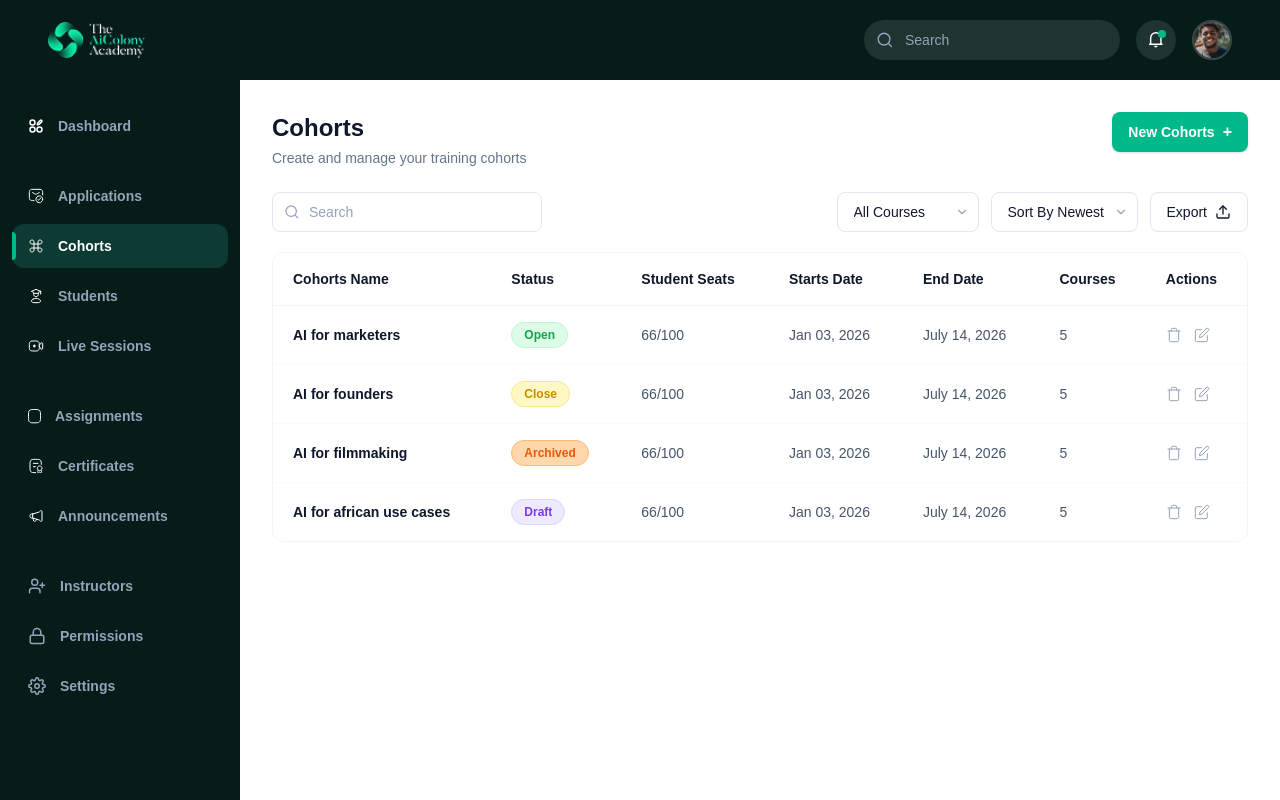
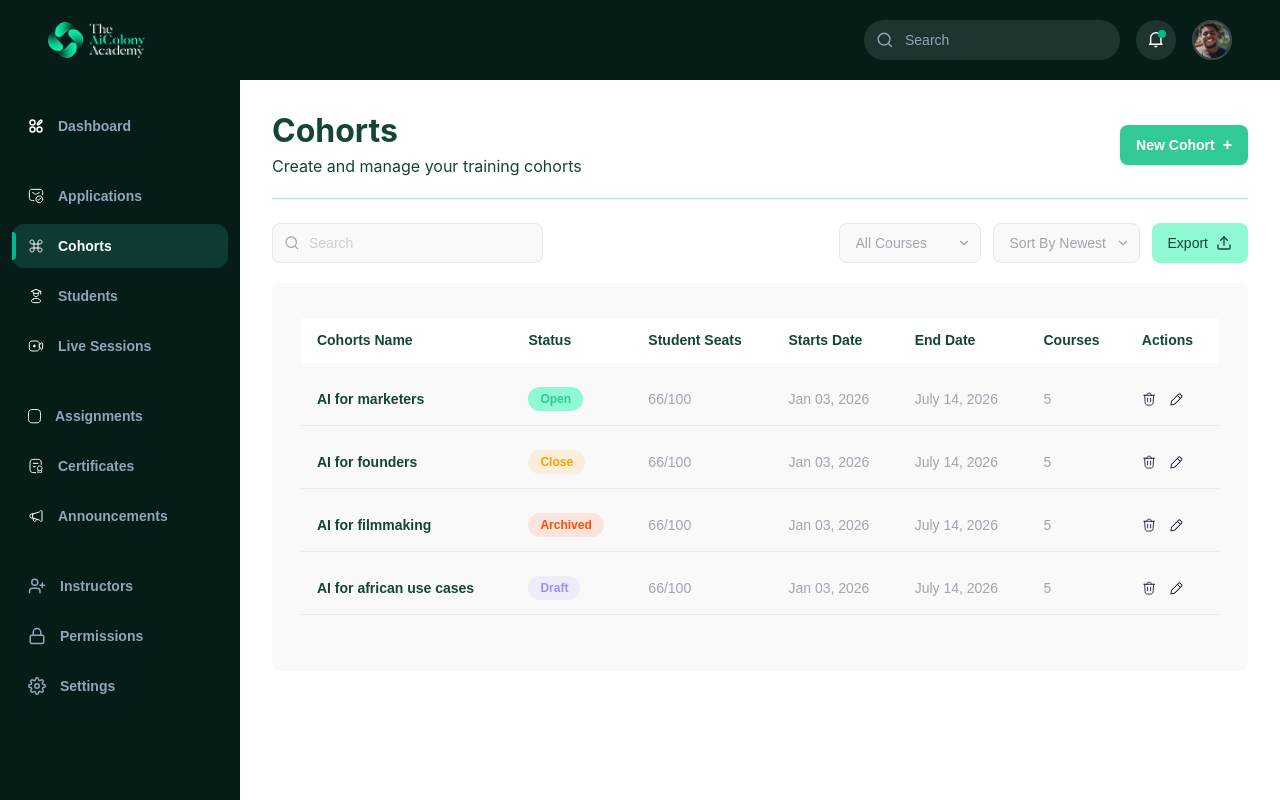
Before and after one commit to bolajidavid25/The-AI-Colony-Academy-, a Next.js app: page /dashboard-light/cohorts in a window 1280 px wide. Shown: the top 800 px of the page. Built offline with nearby package versions, Linux system fonts and the light colour scheme.

Commit message:
Cohort Main page edit complete

```diff
--- a/src/components/dashboard-light/cohorts/CohortsScreen.tsx
+++ b/src/components/dashboard-light/cohorts/CohortsScreen.tsx
@@ -1,34 +1,29 @@
 "use client";
 
 import Link from "next/link";
+import Image from "next/image";
 import { useState } from "react";
 import { COHORTS_DATA, STATUS_STYLES, CohortStatus } from "./cohortsData";
+import editIcon from "@/assets/icons/edit-icon.png";
 
 // ─── Icons ────────────────────────────────────────────────────────────────────
+
+function DeleteIcon() {
+  return (
+    <svg width="15" height="15" viewBox="0 0 15 15" fill="none" xmlns="http://www.w3.org/2000/svg">
+      <path d="M11.5899 3.26855L11.2215 9.22766L11.2214 9.22844C11.1273 10.7504 11.0803 11.5115 10.6987 12.0588C10.51 12.3293 10.2671 12.5577 9.98534 12.7293C9.41554 13.0765 8.65284 13.0765 7.12739 13.0765H7.12738C5.59998 13.0765 4.83626 13.0765 4.26606 12.7287C3.98416 12.5568 3.74116 12.328 3.55254 12.0569C3.17104 11.5087 3.12501 10.7464 3.03298 9.22177L2.67358 3.26855" strokeWidth="0.891627" strokeLinecap="round" stroke="#141B34"/>
+      <path d="M1.7832 3.26845H4.78675M4.78675 3.26845H9.54375M4.78675 3.26845L5.14678 2.47862C5.40953 1.90221 5.5409 1.61401 5.77608 1.43358C5.82821 1.3936 5.88356 1.358 5.94156 1.32715C6.2033 1.18799 6.52 1.18799 7.15347 1.18799C7.77143 1.18799 8.08041 1.18799 8.33785 1.32155C8.39498 1.35118 8.4496 1.38539 8.50114 1.42386C8.73362 1.59726 8.86843 1.87529 9.138 2.43135L9.54375 3.26845M9.54375 3.26845H12.4827" strokeWidth="0.891627" strokeLinecap="round" stroke="#141B34"/>
+      <path d="M5.64648 9.80723V6.24072" strokeWidth="0.891627" strokeLinecap="round" stroke="#141B34"/>
+      <path d="M8.6189 9.80735V6.24084" strokeWidth="0.891627" strokeLinecap="round" stroke="#141B34"/>
+    </svg>
+  );
+}
 
 function SearchIcon() {
   return (
     <svg width="16" height="16" viewBox="0 0 19 19" fill="none" xmlns="http://www.w3.org/2000/svg">
-      <path d="M13.1602 13.1582L16.2562 16.2542" stroke="#94A3B8" strokeWidth="1.5" strokeLinecap="round" strokeLinejoin="round" />
-      <path d="M14.7084 8.51436C14.7084 5.09456 11.9361 2.32227 8.51631 2.32227C5.09651 2.32227 2.32422 5.09456 2.32422 8.51436C2.32422 11.9342 5.09651 14.7064 8.51631 14.7064C11.9361 14.7064 14.7084 11.9342 14.7084 8.51436Z" stroke="#94A3B8" strokeWidth="1.5" strokeLinecap="round" strokeLinejoin="round" />
-    </svg>
-  );
-}
-
-function TrashIcon() {
-  return (
-    <svg width="16" height="16" viewBox="0 0 24 24" fill="none" stroke="#94A3B8" strokeWidth="1.5" strokeLinecap="round" strokeLinejoin="round">
-      <polyline points="3 6 5 6 21 6" />
-      <path d="M19 6v14a2 2 0 0 1-2 2H7a2 2 0 0 1-2-2V6m3 0V4a2 2 0 0 1 2-2h4a2 2 0 0 1 2 2v2" />
-    </svg>
-  );
-}
-
-function EditIcon() {
-  return (
-    <svg width="16" height="16" viewBox="0 0 24 24" fill="none" stroke="#94A3B8" strokeWidth="1.5" strokeLinecap="round" strokeLinejoin="round">
-      <path d="M11 4H4a2 2 0 0 0-2 2v14a2 2 0 0 0 2 2h14a2 2 0 0 0 2-2v-7" />
-      <path d="M18.5 2.5a2.121 2.121 0 0 1 3 3L12 15l-4 1 1-4 9.5-9.5z" />
+      <path d="M13.1602 13.1582L16.2562 16.2542" stroke="#A0A5B0" strokeWidth="1.5" strokeLinecap="round" strokeLinejoin="round" />
+      <path d="M14.7084 8.51436C14.7084 5.09456 11.9361 2.32227 8.51631 2.32227C5.09651 2.32227 2.32422 5.09456 2.32422 8.51436C2.32422 11.9342 5.09651 14.7064 8.51631 14.7064C11.9361 14.7064 14.7084 11.9342 14.7084 8.51436Z" stroke="#A0A5B0" strokeWidth="1.5" strokeLinecap="round" strokeLinejoin="round" />
     </svg>
   );
 }
@@ -73,25 +68,55 @@ export default function CohortsScreen() {
   );
 
   return (
-    <div className="min-h-screen w-full">
-      {/* ── Header ── */}
-      <div className="mb-6 flex items-start justify-between">
+    /* Entire page background #FFFFFF */
+    <div className="min-h-screen w-full" style={{ backgroundColor: "#FFFFFF" }}>
+
+      {/* ── Page Header (with bottom border) ── */}
+      <div
+        className="mb-6 flex items-center justify-between pb-5"
+        style={{ borderBottom: "1px solid #8FF9D1" }}
+      >
         <div>
-          <h1 className="text-2xl font-bold text-[#0F172A]">Cohorts</h1>
-          <p className="mt-1 text-sm text-[#64748B]">Create and manage your training cohorts</p>
+          {/* Cohorts: Inter 700 Bold 32px, colour #154535 */}
+          <h1
+            style={{
+              fontFamily: "Inter, sans-serif",
+              fontWeight: 700,
+              fontSize: "32px",
+              color: "#154535",
+              lineHeight: 1.2,
+            }}
+          >
+            Cohorts
+          </h1>
+          {/* Subtitle: Inter 400 Regular 16px, colour #154535 */}
+          <p
+            className="mt-1"
+            style={{
+              fontFamily: "Inter, sans-serif",
+              fontWeight: 400,
+              fontSize: "16px",
+              color: "#154535",
+            }}
+          >
+            Create and manage your training cohorts
+          </p>
         </div>
+
+        {/* New Cohort button: bg #31CA92, text #FFF */}
         <Link
           href="/dashboard-light/cohorts/new"
-          className="inline-flex items-center gap-2 rounded-lg bg-[#00B98A] px-4 py-2.5 text-sm font-semibold text-white shadow-sm hover:bg-[#009E76] transition-colors"
+          className="inline-flex items-center gap-2 rounded-lg px-4 py-2.5 text-sm font-semibold shadow-sm transition-colors"
+          style={{ backgroundColor: "#31CA92", color: "#FFF" }}
         >
-          New Cohorts
+          New Cohort
           <span className="text-base leading-none">+</span>
         </Link>
       </div>
 
       {/* ── Toolbar ── */}
       <div className="mb-5 flex flex-wrap items-center gap-3">
-        {/* Search */}
+        {/* Search — bg #F9F9F9, text/placeholder #A0A5B0 */}
         <label className="relative flex-1 min-w-[200px] max-w-sm">
           <span className="pointer-events-none absolute left-3 top-1/2 -translate-y-1/2">
             <SearchIcon />
@@ -101,49 +126,53 @@ export default function CohortsScreen() {
             value={search}
             onChange={(e) => setSearch(e.target.value)}
             placeholder="Search"
-            className="h-10 w-full rounded-lg border border-[#E2E8F0] bg-white py-2 pl-9 pr-4 text-sm text-[#0F172A] outline-none placeholder:text-[#94A3B8] focus:border-[#00B98A] transition-colors"
+            className="h-10 w-full rounded-lg border border-[#E2E8F0] py-2 pl-9 pr-4 text-sm outline-none focus:border-[#31CA92] transition-colors"
+            style={{ backgroundColor: "#F9F9F9", color: "#A0A5B0" }}
           />
         </label>
 
         {/* Spacer */}
         <div className="flex-1" />
 
-        {/* Course Filter */}
+        {/* All Courses — bg #F9F9F9, color #A0A5B0 */}
         <div className="relative">
           <select
             value={courseFilter}
             onChange={(e) => setCourseFilter(e.target.value)}
-            className="h-10 appearance-none rounded-lg border border-[#E2E8F0] bg-white py-2 pl-4 pr-8 text-sm text-[#0F172A] outline-none focus:border-[#00B98A] cursor-pointer"
+            className="h-10 appearance-none rounded-lg border border-[#E2E8F0] py-2 pl-4 pr-8 text-sm outline-none focus:border-[#31CA92] cursor-pointer"
+            style={{ backgroundColor: "#F9F9F9", color: "#A0A5B0" }}
           >
             <option>All Courses</option>
             <option>AI Engineering</option>
             <option>AI Marketing</option>
           </select>
-          <span className="pointer-events-none absolute right-2.5 top-1/2 -translate-y-1/2 text-[#94A3B8]">
+          <span className="pointer-events-none absolute right-2.5 top-1/2 -translate-y-1/2" style={{ color: "#A0A5B0" }}>
             <ChevronDownIcon />
           </span>
         </div>
 
-        {/* Sort */}
+        {/* Sort By Newest — bg #F9F9F9, color #A0A5B0 */}
         <div className="relative">
           <select
             value={sortBy}
             onChange={(e) => setSortBy(e.target.value)}
-            className="h-10 appearance-none rounded-lg border border-[#E2E8F0] bg-white py-2 pl-4 pr-8 text-sm text-[#0F172A] outline-none focus:border-[#00B98A] cursor-pointer"
+            className="h-10 appearance-none rounded-lg border border-[#E2E8F0] py-2 pl-4 pr-8 text-sm outline-none focus:border-[#31CA92] cursor-pointer"
+            style={{ backgroundColor: "#F9F9F9", color: "#A0A5B0" }}
           >
             <option>Sort By Newest</option>
             <option>Sort By Oldest</option>
             <option>Sort By Name</option>
           </select>
-          <span className="pointer-events-none absolute right-2.5 top-1/2 -translate-y-1/2 text-[#94A3B8]">
+          <span className="pointer-events-none absolute right-2.5 top-1/2 -translate-y-1/2" style={{ color: "#A0A5B0" }}>
             <ChevronDownIcon />
           </span>
         </div>
 
-        {/* Export */}
+        {/* Export — bg #8FF9D1, text #154535 */}
         <button
           type="button"
-          className="inline-flex h-10 items-center gap-2 rounded-lg border border-[#E2E8F0] bg-white px-4 text-sm font-medium text-[#0F172A] hover:bg-[#F8FAFC] transition-colors"
+          className="inline-flex h-10 items-center gap-2 rounded-lg px-4 text-sm font-medium transition-colors"
+          style={{ backgroundColor: "#8FF9D1", color: "#154535" }}
         >
           Export
           <ExportIcon />
@@ -151,54 +180,198 @@ export default function CohortsScreen() {
       </div>
 
       {/* ── Table ── */}
-      <div className="rounded-xl overflow-hidden border border-[#F1F5F9]">
-        <table className="w-full text-sm">
+      {/*
+        Outer wrapper: width 1208px, height 388px, border-radius 8px
+        Inner padding positions thead at top: 24.97px, left: 29px
+      */}
+      <div
+        style={{
+          width: "100%",
+          minHeight: "388px",
+          borderRadius: "8px",
+          backgroundColor: "#F9F9F9",
+          padding: "24.97px 29px 29px 29px",
+          overflow: "hidden",
+        }}
+      >
+        {/*
+          border-collapse: separate + border-spacing: 0 10.645px
+          → creates exactly 21.29px gap between each tbody row
+            (10.645px below one row + 10.645px above the next)
+        */}
+        <table
+          style={{
+            width: "100%",           /* = ~1150px inside the 1208px wrapper with 29px side padding */
+            borderCollapse: "separate",
+            borderSpacing: "0 10.645px",
+            fontSize: "0.875rem",
+          }}
+        >
           <thead>
-            <tr className="border-b border-[#F1F5F9] bg-white">
-              <th className="px-5 py-4 text-left text-sm font-semibold text-[#0F172A]">Cohorts Name</th>
-              <th className="px-5 py-4 text-left text-sm font-semibold text-[#0F172A]">Status</th>
-              <th className="px-5 py-4 text-left text-sm font-semibold text-[#0F172A]">Student Seats</th>
-              <th className="px-5 py-4 text-left text-sm font-semibold text-[#0F172A]">Starts Date</th>
-              <th className="px-5 py-4 text-left text-sm font-semibold text-[#0F172A]">End Date</th>
-              <th className="px-5 py-4 text-left text-sm font-semibold text-[#0F172A]">Courses</th>
-              <th className="px-5 py-4 text-left text-sm font-semibold text-[#0F172A]">Actions</th>
+            {/*
+              thead row:
+              height: 41.95px  |  border-radius: 4px
+              padding: 11.97px top/bottom, 15.96px left/right
+            */}
+            <tr>
+              {(
+                ["Cohorts Name", "Status", "Student Seats", "Starts Date", "End Date", "Courses", "Actions"] as const
+              ).map((heading, i) => (
+                <th
+                  key={heading}
+                  style={{
+                    color: "#154535",
+                    backgroundColor: "#FFF",
+                    paddingTop: "11.97px",
+                    paddingBottom: "11.97px",
+                    paddingLeft: "15.96px",
+                    paddingRight: "15.96px",
+                    height: "41.95px",
+                    textAlign: "left",
+                    fontWeight: 600,
+                    fontSize: "0.875rem",
+                    whiteSpace: "nowrap",
+                    /* border-radius on first and last th to round the header row */
+                    borderRadius: i === 0 ? "4px 0 0 4px" : i === 6 ? "0 4px 4px 0" : undefined,
+                  }}
+                >
+                  {heading}
+                </th>
+              ))}
             </tr>
           </thead>
-          <tbody className="bg-white divide-y divide-[#F8FAFC]">
+
+          <tbody>
             {filtered.map((cohort) => (
-              <tr key={cohort.id} className="hover:bg-[#FAFAFA] transition-colors">
-                <td className="px-5 py-4">
+              /*
+                Each data row:
+                height: 25px  |  padding-left/right: 15.96px
+                gap between rows: 21.29px (handled by border-spacing above)
+              */
+              <tr
+                key={cohort.id}
+                className="hover:opacity-90 transition-opacity"
+                style={{ backgroundColor: "#F9F9F9" }}
+              >
+                {/* Cohort name: colour #154535 */}
+                <td
+                  style={{
+                    paddingLeft: "15.96px",
+                    paddingRight: "15.96px",
+                    paddingTop: "14px",
+                    paddingBottom: "14px",
+                    verticalAlign: "middle",
+                    borderBottom: "1px solid #E7EBE9",
+                  }}
+                >
                   <Link
                     href={`/dashboard-light/cohorts/${cohort.id}`}
-                    className="font-semibold text-[#0F172A] hover:text-[#00B98A] transition-colors"
+                    className="font-semibold transition-colors"
+                    style={{ color: "#154535" }}
                   >
                     {cohort.name}
                   </Link>
                 </td>
-                <td className="px-5 py-4">
+
+                {/* Status badge */}
+                <td
+                  style={{
+                    paddingLeft: "15.96px",
+                    paddingRight: "15.96px",
+                    paddingTop: "14px",
+                    paddingBottom: "14px",
+                    verticalAlign: "middle",
+                    borderBottom: "1px solid #E7EBE9",
+                  }}
+                >
                   <StatusBadge status={cohort.status} />
                 </td>
-                <td className="px-5 py-4 text-[#475569]">
+
+                {/* Data cells: colour #A0A5B0 */}
+                <td
+                  style={{
+                    paddingLeft: "15.96px",
+                    paddingRight: "15.96px",
+                    paddingTop: "14px",
+                    paddingBottom: "14px",
+                    verticalAlign: "middle",
+                    color: "#A0A5B0",
+                    borderBottom: "1px solid #E7EBE9",
+                  }}
+                >
                   {cohort.studentSeats.enrolled}/{cohort.studentSeats.total}
                 </td>
-                <td className="px-5 py-4 text-[#475569]">{cohort.startDate}</td>
-                <td className="px-5 py-4 text-[#475569]">{cohort.endDate}</td>
-                <td className="px-5 py-4 text-[#475569]">{cohort.courses}</td>
-                <td className="px-5 py-4">
+                <td
+                  style={{
+                    paddingLeft: "15.96px",
+                    paddingRight: "15.96px",
+                    paddingTop: "14px",
+                    paddingBottom: "14px",
+                    verticalAlign: "middle",
+                    color: "#A0A5B0",
+                    borderBottom: "1px solid #E7EBE9",
+                  }}
+                >
+                  {cohort.startDate}
+                </td>
+                <td
+                  style={{
+                    paddingLeft: "15.96px",
+                    paddingRight: "15.96px",
+                    paddingTop: "14px",
+                    paddingBottom: "14px",
+                    verticalAlign: "middle",
+                    color: "#A0A5B0",
+                    borderBottom: "1px solid #E7EBE9",
+                  }}
+                >
+                  {cohort.endDate}
+                </td>
+                <td
+                  style={{
+                    paddingLeft: "15.96px",
+                    paddingRight: "15.96px",
+                    paddingTop: "14px",
+                    paddingBottom: "14px",
+                    verticalAlign: "middle",
+                    color: "#A0A5B0",
+                    borderBottom: "1px solid #E7EBE9",
+                  }}
+                >
+                  {cohort.courses}
+                </td>
+
+                {/* Actions */}
+                <td
+                  style={{
+                    paddingLeft: "15.96px",
+                    paddingRight: "15.96px",
+                    paddingTop: "14px",
+                    paddingBottom: "14px",
+                    verticalAlign: "middle",
+                    borderBottom: "1px solid #E7EBE9",
+                  }}
+                >
                   <div className="flex items-center gap-3">
                     <button
                       type="button"
                       aria-label="Delete cohort"
-                      className="text-[#94A3B8] hover:text-[#EF4444] transition-colors"
+                      className="transition-opacity hover:opacity-70"
                     >
-                      <TrashIcon />
+                      <DeleteIcon />
                     </button>
                     <Link
                       href={`/dashboard-light/cohorts/${cohort.id}/edit`}
                       aria-label="Edit cohort"
-                      className="text-[#94A3B8] hover:text-[#00B98A] transition-colors"
+                      className="transition-opacity hover:opacity-70"
                     >
-                      <EditIcon />
+                      <Image
+                        src={editIcon}
+                        alt="Edit"
+                        width={15}
+                        height={15}
+                        style={{ objectFit: "contain" }}
+                      />
                     </Link>
                   </div>
                 </td>
@@ -208,7 +381,7 @@ export default function CohortsScreen() {
         </table>
 
         {filtered.length === 0 && (
-          <div className="py-16 text-center text-sm text-[#94A3B8]">
+          <div className="py-16 text-center text-sm" style={{ color: "#A0A5B0" }}>
             No cohorts found matching your search.
           </div>
         )}
--- a/src/components/dashboard-light/cohorts/cohortsData.ts
+++ b/src/components/dashboard-light/cohorts/cohortsData.ts
@@ -218,11 +218,16 @@ export const COHORTS_DATA: Cohort[] = [
 
 // ─── Helpers ──────────────────────────────────────────────────────────────────
 
+// 7. Status styles — no border
+// Open:     text #31CA92, bg #8FF9D1
+// Close:    text #FF9E00, bg #FF9E001A (light tint)
+// Archived: text #FE4F08, bg #FE4F081A (light tint)
+// Draft:    text #9E90F2, bg #9E90F21A (light tint)
 export const STATUS_STYLES: Record<CohortStatus, string> = {
-  Open: "bg-[#DCFCE7] text-[#16A34A] border border-[#BBF7D0]",
-  Close: "bg-[#FEF9C3] text-[#CA8A04] border border-[#FDE68A]",
-  Archived: "bg-[#FED7AA] text-[#EA580C] border border-[#FDBA74]",
-  Draft: "bg-[#EDE9FE] text-[#7C3AED] border border-[#DDD6FE]",
-  Pending: "bg-[#FEF9C3] text-[#CA8A04] border border-[#FDE68A]",
-  Active: "bg-[#DCFCE7] text-[#16A34A] border border-[#BBF7D0]",
+  Open: "bg-[#8FF9D1] text-[#31CA92]",
+  Close: "bg-[#FF9E0020] text-[#FF9E00]",
+  Archived: "bg-[#FE4F0820] text-[#FE4F08]",
+  Draft: "bg-[#9E90F220] text-[#9E90F2]",
+  Pending: "bg-[#FF9E0020] text-[#FF9E00]",
+  Active: "bg-[#8FF9D1] text-[#31CA92]",
 };
```
Also changed, not shown: src/assets/icons/delete-icon.png (added), src/assets/icons/edit-icon.png (added).
